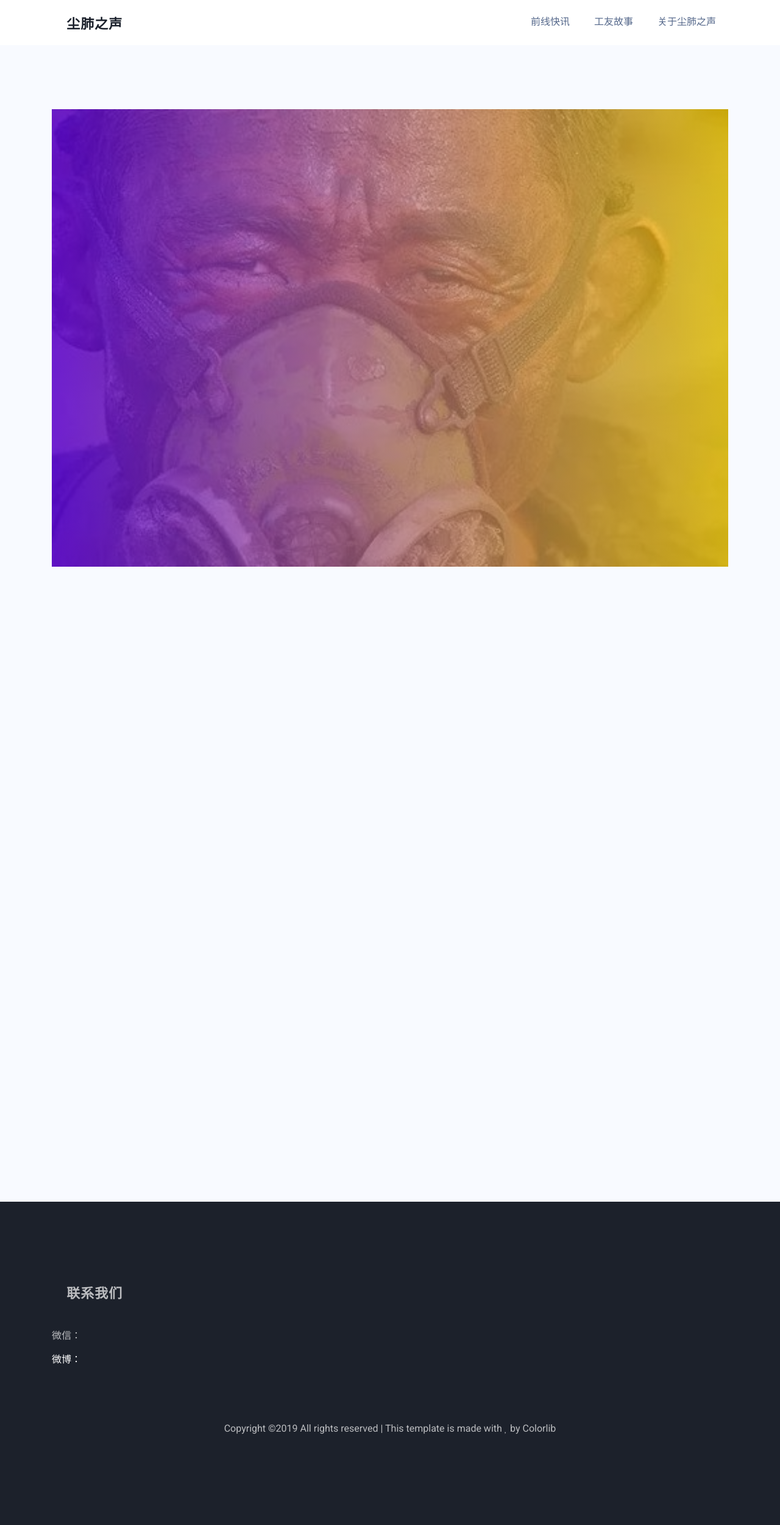
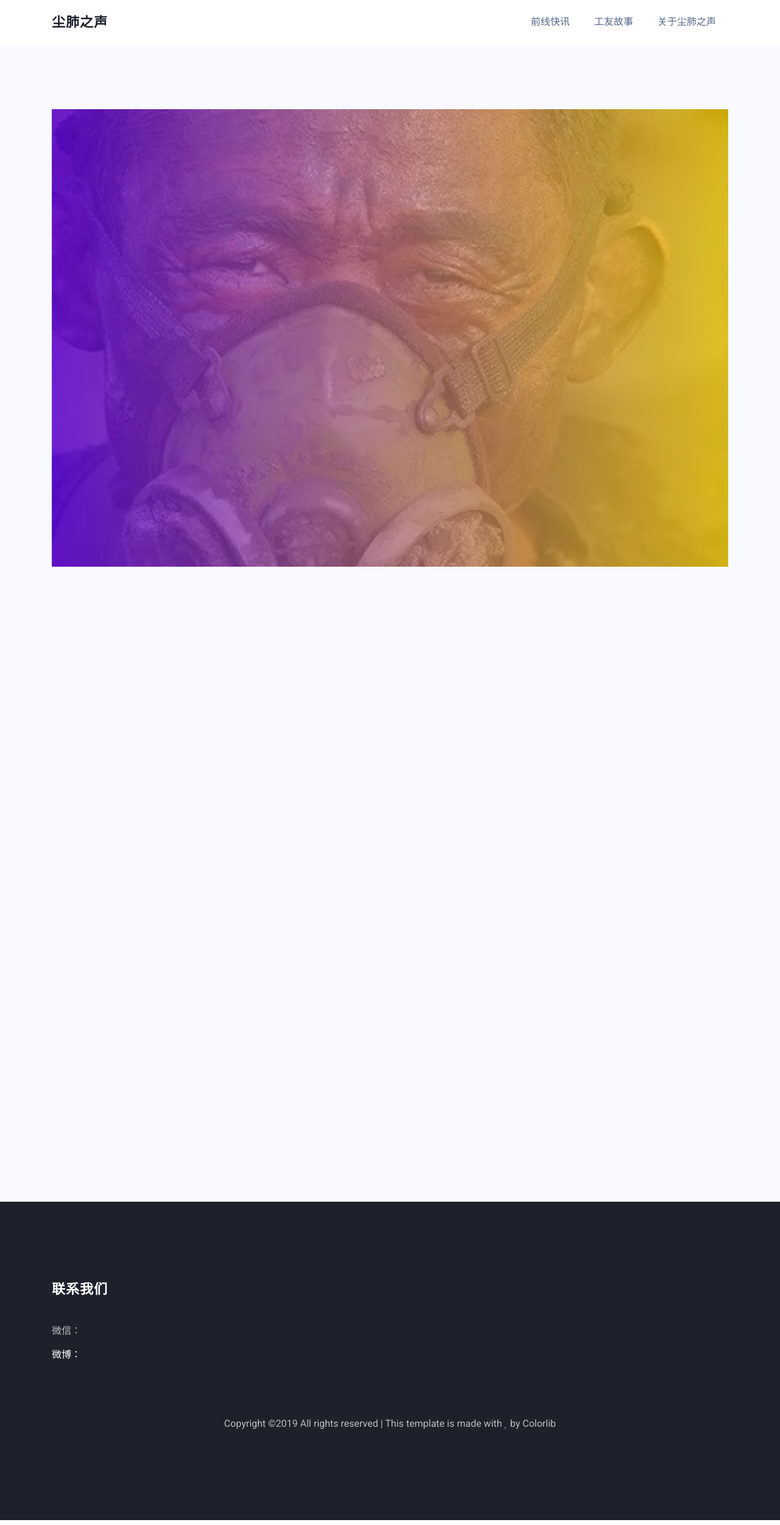
Before and after one commit to chenfeizhisheng/chenfeizhisheng.github.io, a Jekyll site: the page built from index.html, in a window 1280 px wide. Shown: the whole page at 61% size. Built offline with Jekyll 4.4.1, drawn with Linux system fonts in a browser that asks for light colours; some web fonts are replaced.

Commit message:
Update default.html

```diff
--- a/_layouts/default.html
+++ b/_layouts/default.html
@@ -7,39 +7,39 @@
 
     <link href="https://fonts.googleapis.com/css?family=Roboto:300,400,500,700" rel="stylesheet">
 
-    <link rel="stylesheet" href="css/open-iconic-bootstrap.min.css">
-    <link rel="stylesheet" href="css/animate.css">
+    <link rel="stylesheet" href="/css/open-iconic-bootstrap.min.css">
+    <link rel="stylesheet" href="/css/animate.css">
 
-    <link rel="stylesheet" href="css/owl.carousel.min.css">
-    <link rel="stylesheet" href="css/owl.theme.default.min.css">
-    <link rel="stylesheet" href="css/magnific-popup.css">
+    <link rel="stylesheet" href="/css/owl.carousel.min.css">
+    <link rel="stylesheet" href="/css/owl.theme.default.min.css">
+    <link rel="stylesheet" href="/css/magnific-popup.css">
 
-    <link rel="stylesheet" href="css/aos.css">
+    <link rel="stylesheet" href="/css/aos.css">
 
-    <link rel="stylesheet" href="css/ionicons.min.css">
+    <link rel="stylesheet" href="/css/ionicons.min.css">
 
-    <link rel="stylesheet" href="css/bootstrap-datepicker.css">
-    <link rel="stylesheet" href="css/jquery.timepicker.css">
+    <link rel="stylesheet" href="/css/bootstrap-datepicker.css">
+    <link rel="stylesheet" href="/css/jquery.timepicker.css">
 
 
-    <link rel="stylesheet" href="css/flaticon.css">
-    <link rel="stylesheet" href="css/icomoon.css">
-    <link rel="stylesheet" href="css/style.css">
+    <link rel="stylesheet" href="/css/flaticon.css">
+    <link rel="stylesheet" href="/css/icomoon.css">
+    <link rel="stylesheet" href="/css/style.css">
   </head>
   <body>
 
   <nav class="navbar navbar-expand-lg navbar-dark ftco_navbar bg-dark ftco-navbar-light" id="ftco-navbar">
     <div class="container">
-      <a class="navbar-brand" href="index.html"><i class="flaticon-university"></i>尘肺之声</a>
+      <a class="navbar-brand" href="/index.html">尘肺之声</a>
       <button class="navbar-toggler" type="button" data-toggle="collapse" data-target="#ftco-nav" aria-controls="ftco-nav" aria-expanded="false" aria-label="Toggle navigation">
         <span class="oi oi-menu"></span> Menu
       </button>
 
       <div class="collapse navbar-collapse" id="ftco-nav">
         <ul class="navbar-nav ml-auto">
-          <li class="nav-item"><a href="categories/kuaixun.html" class="nav-link">前线快讯</a></li>
-          <li class="nav-item"><a href="categories/gushi.html" class="nav-link">工友故事</a></li>
-          <li class="nav-item"><a href="about.html" class="nav-link">关于尘肺之声</a></li>
+          <li class="nav-item"><a href="/categories/kuaixun.html" class="nav-link">前线快讯</a></li>
+          <li class="nav-item"><a href="/categories/gushi.html" class="nav-link">工友故事</a></li>
+          <li class="nav-item"><a href="/about.html" class="nav-link">关于尘肺之声</a></li>
         </ul>
       </div>
     </div>
@@ -60,7 +60,7 @@
         <div class="row mb-5">
           <div class="col-md-3">
             <div class="ftco-footer-widget mb-4">
-              <h2><a class="navbar-brand" href="index.html"><i class="flaticon-university"></i>联系我们</a></h2>
+              <h2><a class="navbar-brand">联系我们</a></h2>
               <div class="block-23 mb-3">
 	            <ul>
 	                <li><span class="text">微信：</span></li>
```
